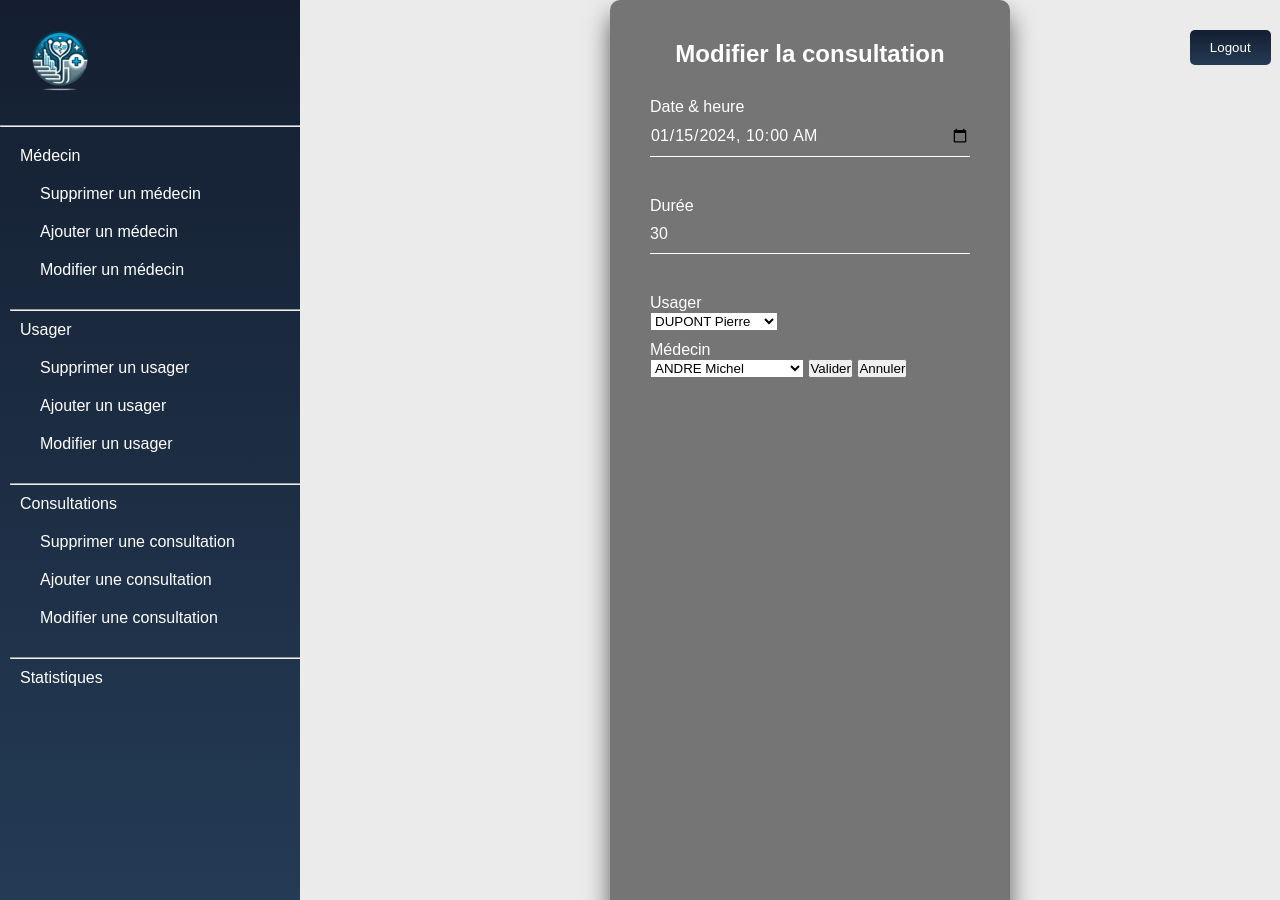
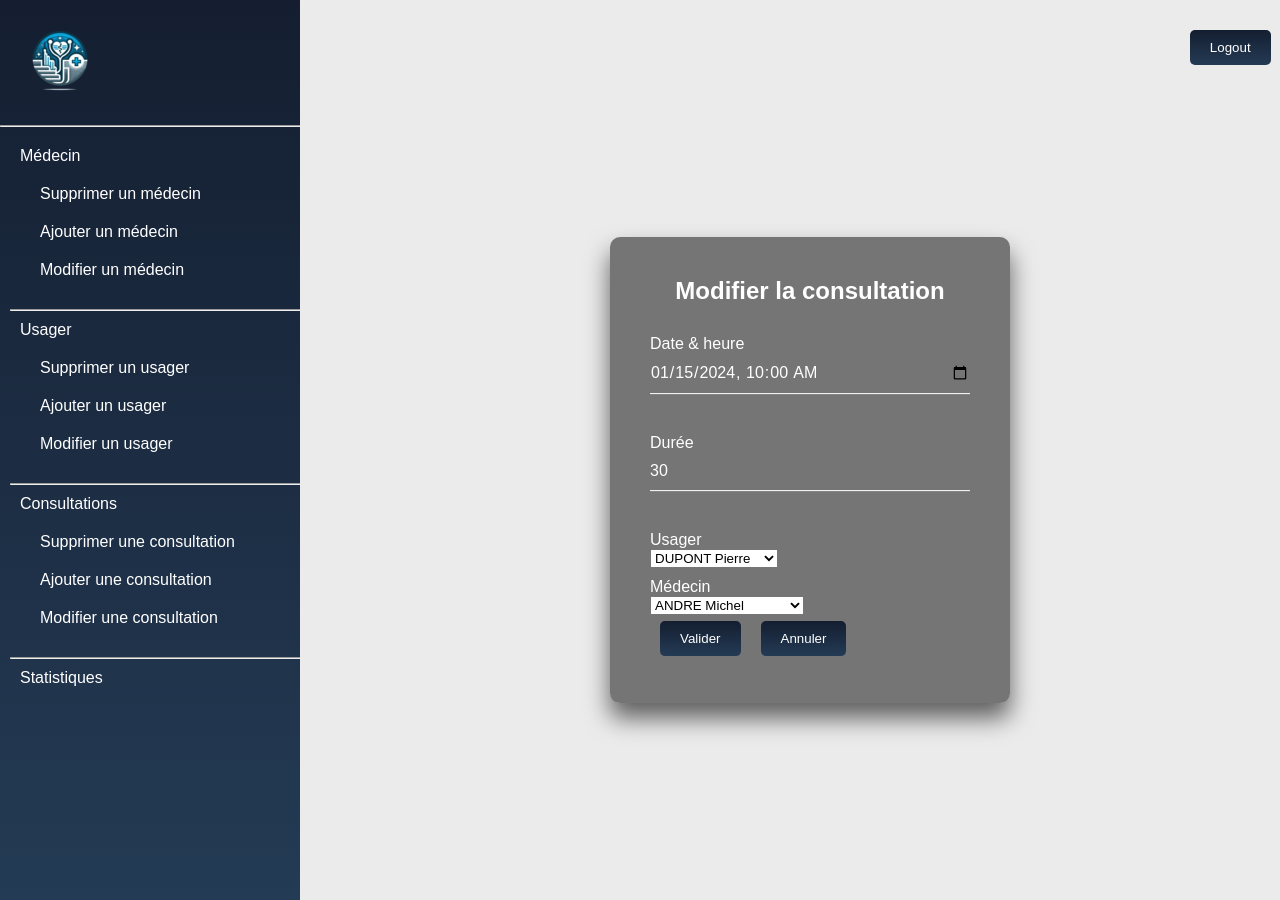
Before and after one commit to Yeetnus/projetPHP, a PHP site: page /PHP/rdv/modification.php?recordID=1 in a window 1280 px wide. Run offline with PHP 8.4, Linux system fonts and the light colour scheme; the visitor is signed in with stand-in values (Sample User, id 1); data comes from the database, SQL or seed files in the repository.

Commit message:
chemin ok

```diff
--- a/PHP/logout.php
+++ b/PHP/logout.php
@@ -4,5 +4,5 @@
     session_destroy();
     unset($_SESSION['username']);
 
-    header("Location: index.php");
+    header("Location: /index.php");
 ?>
--- a/PHP/medecin/modification.php
+++ b/PHP/medecin/modification.php
@@ -22,7 +22,7 @@
 
 <body>
     <div class="content-wrapper">
-            <div class="scrollable-div login-box" id="a_masquer">
+            <div class="login-box" id="a_masquer">
                 <h2>Modifier le médecin</h2>
                 <form action="#" method="post" class="formulaire">
                     <?php
--- a/PHP/rdv/modification.php
+++ b/PHP/rdv/modification.php
@@ -22,7 +22,7 @@
 
 <body>
     <div class="content-wrapper">
-            <div class="scrollable-div login-box" id="a_masquer">
+            <div class="login-box" id="a_masquer">
                 <h2>Modifier la consultation</h2>
                 <form action="#" method="post" class="formulaire">
                     <?php
@@ -106,9 +106,9 @@
 
                             // Close the select element
                             echo "</select>"; ?>
-
-                            <button type="submit" name="Valider">Valider</button>
-                            <button onclick="location.href='modifier.php'" name="Annuler">Annuler</button>
+                            <br>
+                            <button class="retour" type="submit" name="Valider">Valider</button>
+                            <button class="retour" onclick="location.href='modifier.php'" name="Annuler">Annuler</button>
 
                         <?php }
                     }
--- a/PHP/usager/ajouter.php
+++ b/PHP/usager/ajouter.php
@@ -15,7 +15,7 @@
   <form action="../logout.php" method="post" >
           <input onclick='return confirm("Voulez-vous vraiment vous déconnecter ?")' id="logout" type="submit" value="Logout">
       </form>
-      <div class="login-box login-box-scrollable">
+      <div class="login-box-scrollable">
         <h2 class="h2page">Ajouter un usager</h2>
         <form action="#" method="post" class="formulaire">
           <div class="user-box">
@@ -71,8 +71,8 @@
           </div>
           <br>
           <div style="margin: 0 auto; text-align: center;">
-          <button class="choice-button retour" id="retour" type="submit" name="Valider">Valider</button>
-          <button class="choice-button retour" type="reset" name="Annuler" onclick="location.href='../../choix.php'">Annuler</button>
+          <button class="retour" id="retour" type="submit" name="Valider">Valider</button>
+          <button class="retour" type="reset" name="Annuler" onclick="location.href='../../choix.php'">Annuler</button>
           <br>
           </div>
           <?php
--- a/PHP/usager/modification.php
+++ b/PHP/usager/modification.php
@@ -22,7 +22,7 @@
 
 <body>
     <div class="content-wrapper">
-            <div class="scrollable-div login-box" id="a_masquer">
+            <div class="login-box-scrollable" id="a_masquer">
                 <h2>Modifier l'usager</h2>
                 <form action="#" method="post" class="formulaire">
                     <?php
--- a/PHP/verification.php
+++ b/PHP/verification.php
@@ -1,7 +1,7 @@
 <?php
     session_start();
     if (!isset($_SESSION['username'])) {
-        header('Location: index.php');
+        header('Location: /index.php');
         exit();
     }
 ?>
```
